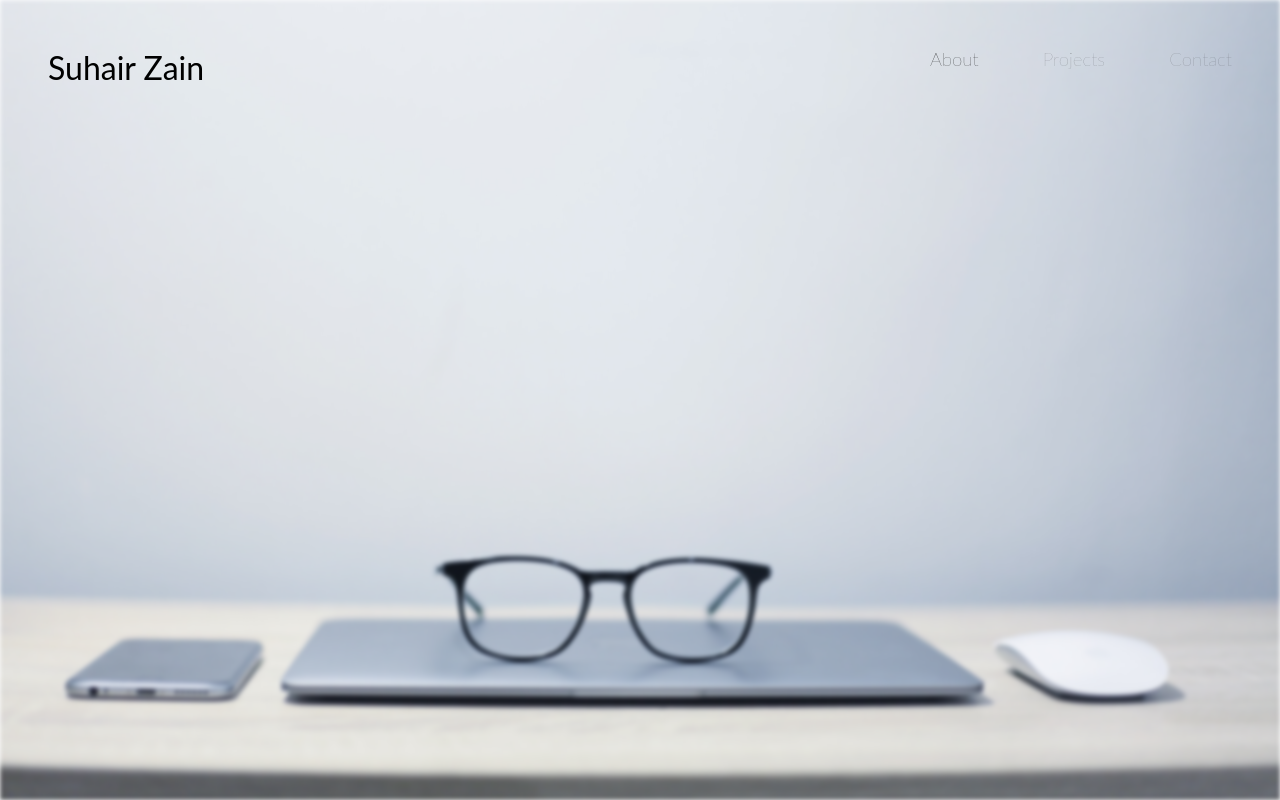
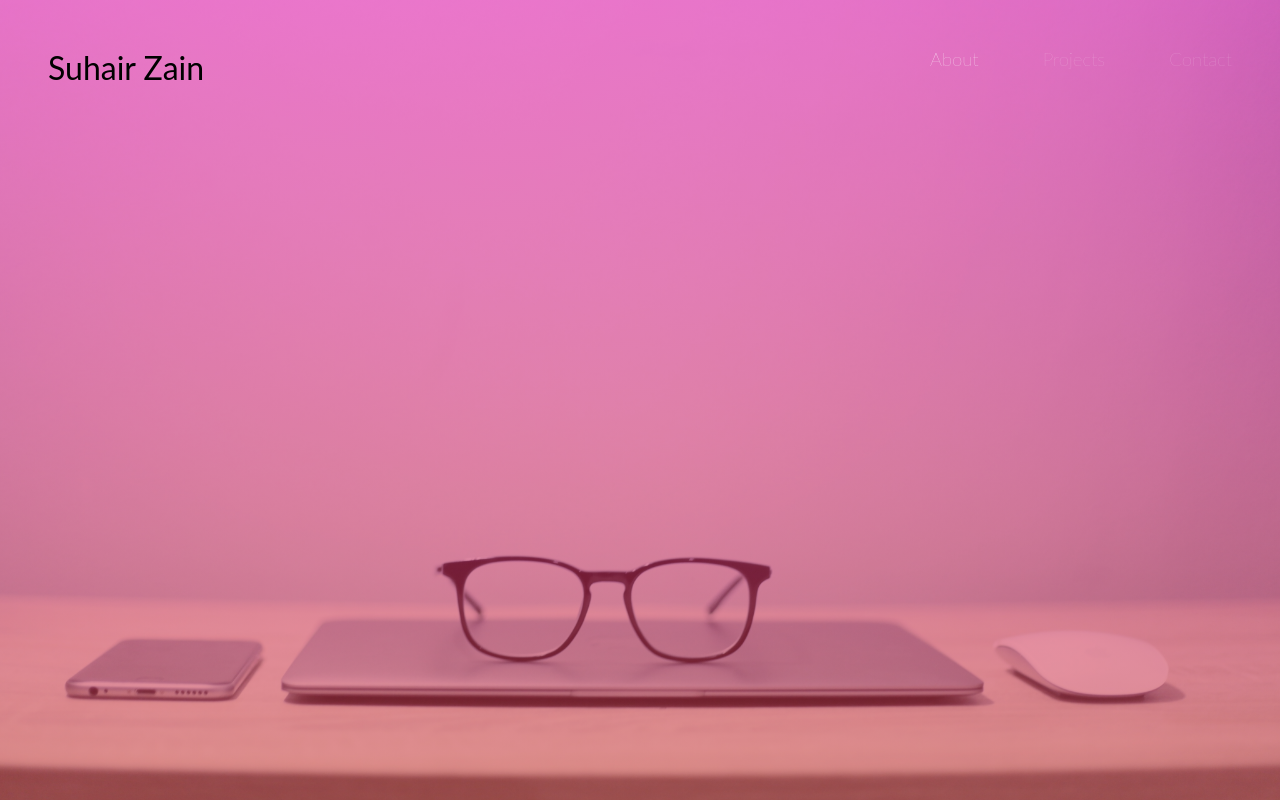
Before and after one commit to SuhairZain/SuhairZain.github.io, a React app: page / in a window 1280 px wide. Built offline with nearby package versions, Linux system fonts and the light colour scheme.

Commit message:
Used CSS to set header item margin and used gradient overlay over background

```diff
--- a/css/styles.css
+++ b/css/styles.css
@@ -7,9 +7,15 @@ body {
 }
 
 #background {
-  background: url('/images/bg.jpg') no-repeat center center fixed;
+  background-attachment: fixed;
+  background-image: linear-gradient(
+      rgba(235, 1, 165, 0.5),
+      rgba(209, 53, 49, 0.5)
+    ),
+    url('/images/bg.jpg');
+  background-position: center;
+  background-repeat: no-repeat;
   background-size: cover;
-  filter: blur(2px);
   position: fixed;
   top: 0;
   left: 0;
@@ -66,12 +72,15 @@ body {
 }
 
 .header-item {
-  color: #000;
+  color: #fff;
   font-weight: 100;
-  margin-bottom: 0px;
-  margin-top: 0px;
+  margin: 0 64px 0 0;
   transition: opacity 0.5s ease-out;
   opacity: 0.4;
+}
+
+.header-item:last-child {
+  margin-right: 0;
 }
 
 .header-item-selected {
--- a/src/header/Header.js
+++ b/src/header/Header.js
@@ -7,18 +7,9 @@ const Header = () =>
     {links.map((link, i) => <HeaderItem key={i} index={i} {...link} />)}
   </div>;
 
-const styles = {
-  about: {
-    marginRight: 64,
-  },
-  projects: {
-    marginRight: 64,
-  },
-};
-
 const links = [
-  { text: 'About', style: styles.about },
-  { text: 'Projects', style: styles.projects },
+  { text: 'About'},
+  { text: 'Projects'},
   { text: 'Contact' },
 ];
 
--- a/src/header/HeaderItem.js
+++ b/src/header/HeaderItem.js
@@ -7,12 +7,11 @@ import classNames from 'classnames';
 
 import { createChangePage } from '../redux/ui';
 
-const HeaderItem = ({ index, isSelected, text, style, onSelect }) =>
+const HeaderItem = ({ index, isSelected, text, onSelect }) =>
   <h3
     className={classNames('header-item', {
       'header-item-selected': isSelected,
     })}
-    style={style}
     onClick={() => onSelect(index)}
   >
     {text}
@@ -22,7 +21,6 @@ HeaderItem.propTypes = {
   index: PropTypes.number.isRequired,
   isSelected: PropTypes.bool.isRequired,
   text: PropTypes.string.isRequired,
-  style: PropTypes.object,
   onSelect: PropTypes.func.isRequired,
 };
 
```
